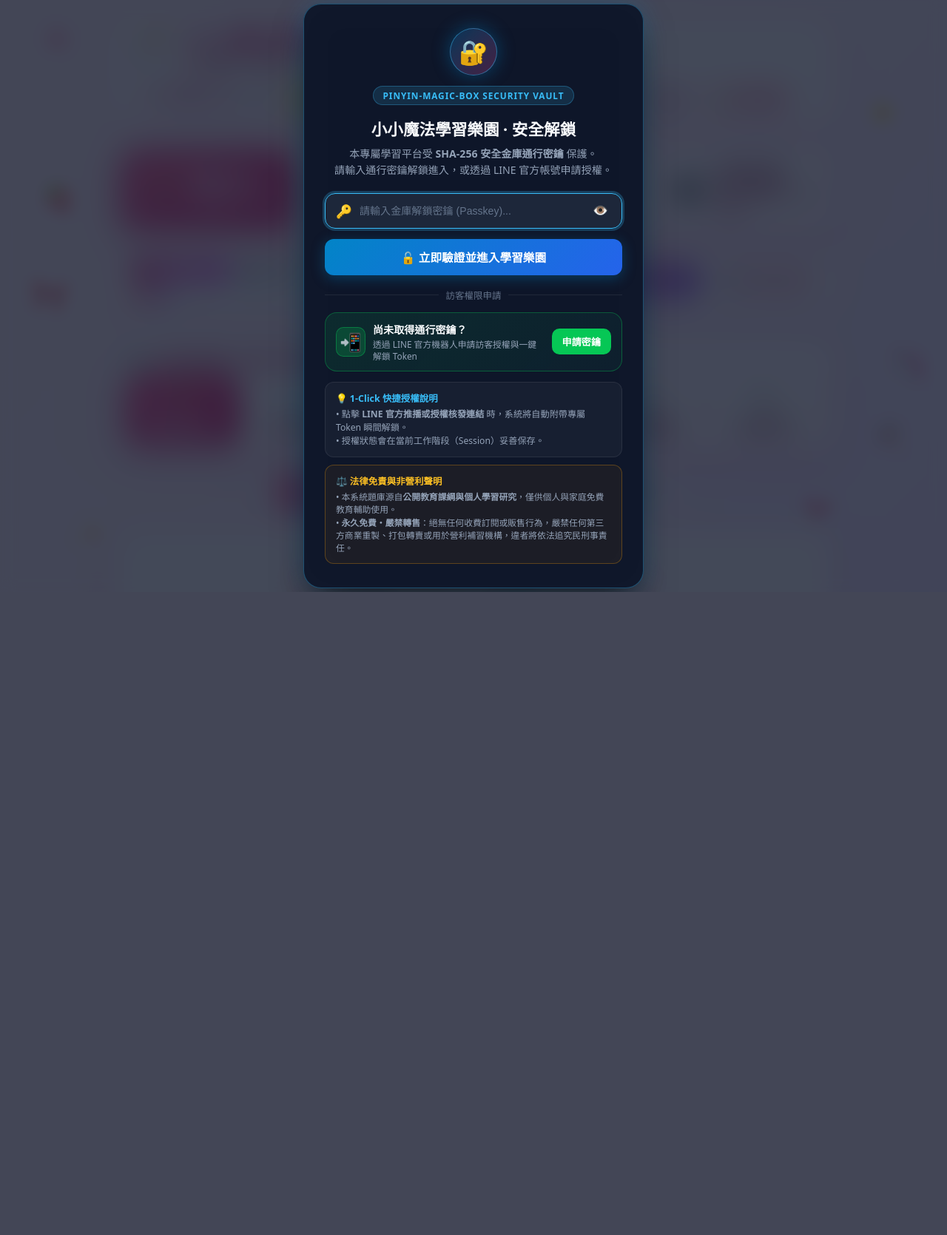
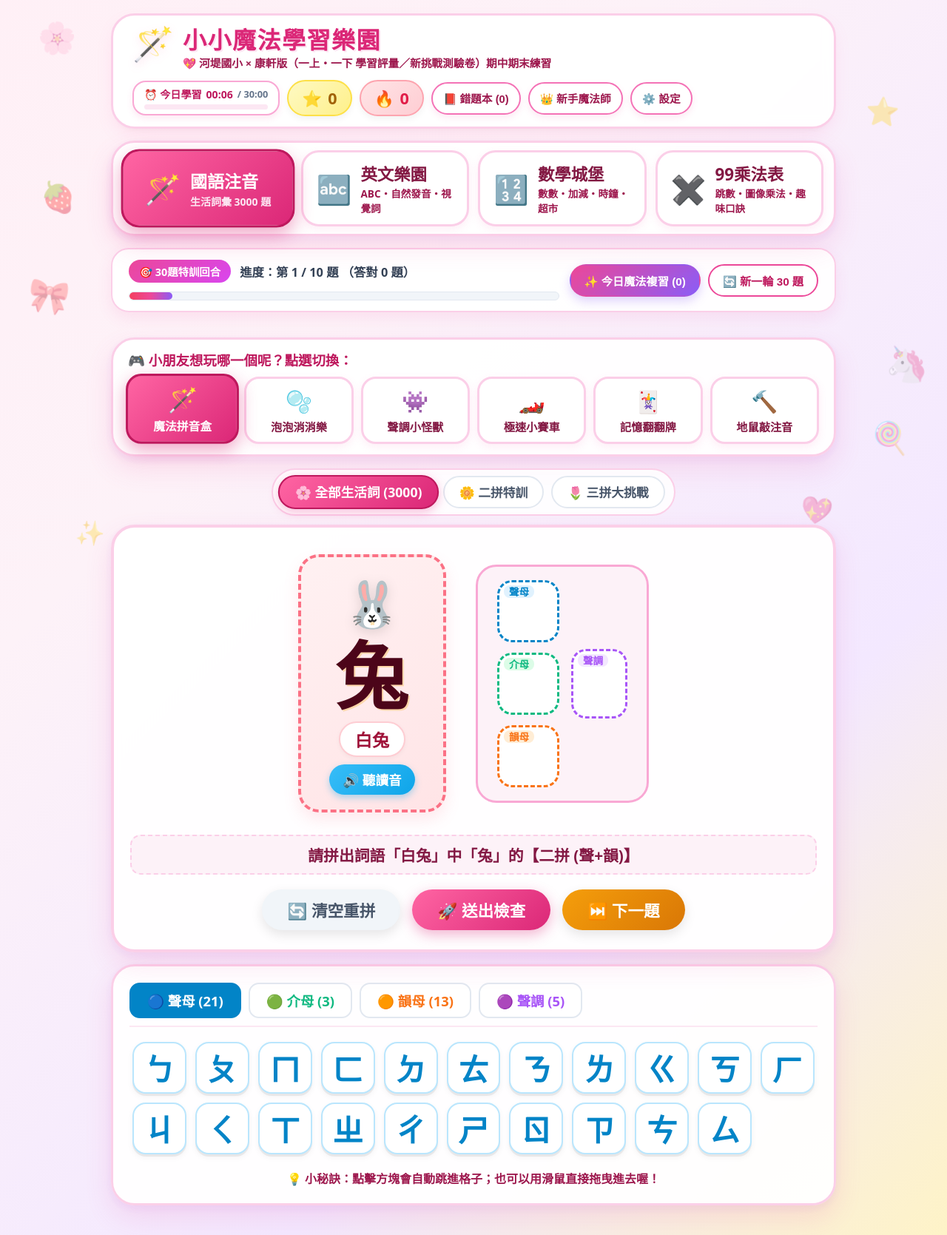
Before and after one commit to louiswu1568/Personal-PinyinMagicBox-Dashboard, a Flask app: page / in a window 1280 px wide. Shown: the whole page at 74% size. Before the commit the page ends 800 px from the top, so only its background shows below. Run offline with Flask 3, Linux system fonts and the light colour scheme.

Commit message:
feat(security): bypass vault lock on localhost, enforce on Vercel only

```diff
--- a/app.py
+++ b/app.py
@@ -369,8 +369,9 @@ def normalize_tone(tone_val: Any) -> str:
 # ==============================
 @app.route("/")
 def index():
-    """渲染前端遊戲主頁面"""
-    return render_template("index.html", v=int(time.time()))
+    """渲染前端遊戲主頁面（僅 Vercel 雲端環境啟用安全金庫鎖定，本地 localhost 免鎖定）"""
+    is_cloud = bool(os.environ.get("VERCEL") or os.environ.get("VERCEL_ENV"))
+    return render_template("index.html", v=int(time.time()), vault_enabled=is_cloud)
 
 
 # ==============================
--- a/static/js/game.js
+++ b/static/js/game.js
@@ -591,6 +591,14 @@
     },
 
     async init() {
+      // 本地端 localhost / 127.0.0.1 免密碼直接進入，僅雲端版本啟用安全金庫鎖定
+      const isLocalhost = ["localhost", "127.0.0.1", "0.0.0.0"].includes(window.location.hostname);
+      if (isLocalhost) {
+        this.setUnlockedState(true);
+        if (DOM.vaultPill) DOM.vaultPill.style.display = "none";
+        return;
+      }
+
       // 綁定 UI 事件
       if (DOM.vaultToggleVisibility && DOM.vaultPasskeyInput) {
         DOM.vaultToggleVisibility.addEventListener("click", () => {
--- a/templates/index.html
+++ b/templates/index.html
@@ -9,7 +9,7 @@
   <link rel="stylesheet" href="{{ url_for('static', filename='css/style.css') }}?v={{ v | default('20261106') }}">
 </head>
 
-<body class="vault-locked">
+<body class="{% if vault_enabled %}vault-locked{% endif %}">
 
   <!-- 可愛漂浮小背景飾品 -->
   <div class="floating-bg-decorations" aria-hidden="true">
@@ -783,8 +783,8 @@
     </div>
   </div>
 
-  <!-- ★ 安全金庫解鎖彈窗 (與 FinanceFree-XQ-Pub 同源之密碼保護機制) ★ -->
-  <div id="vault-modal" class="vault-modal-backdrop" style="display:flex;" role="dialog" aria-modal="true">
+  <!-- ★ 安全金庫解鎖彈窗 (與 FinanceFree-XQ-Pub 同源之密碼保護機制，僅雲端版本啟用) ★ -->
+  <div id="vault-modal" class="vault-modal-backdrop" style="display:{% if vault_enabled %}flex{% else %}none{% endif %};" role="dialog" aria-modal="true">
     <div class="vault-dialog">
       <div class="vault-icon-wrap">
         <div class="vault-glow-circle">🔐</div>
```
